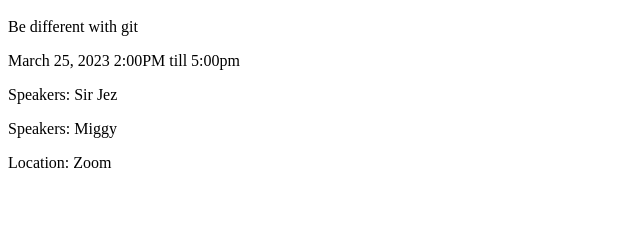
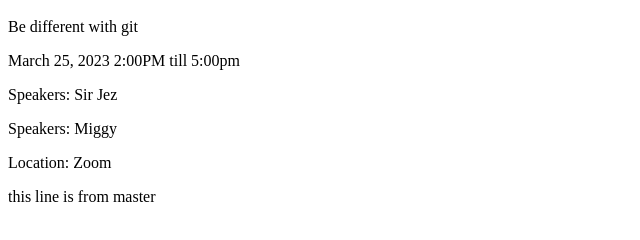
Before and after one commit to miggynowiggy/git-tutorials, a plain HTML site: page index.html in a window 1280 px wide. Shown: the part 48-288 px from the top of the page, without its empty margins (0-640 px from the left). Drawn offline with Linux system fonts and the light colour scheme.

Commit message:
added line from master

```diff
--- a/index.html
+++ b/index.html
@@ -9,5 +9,6 @@
 		<p>Speakers: Sir Jez</p>
 		<p>Speakers: Miggy</p>
 		<p>Location: Zoom</p>
+		<p>this line is from master</p>
 	</body>
 </html>
```
